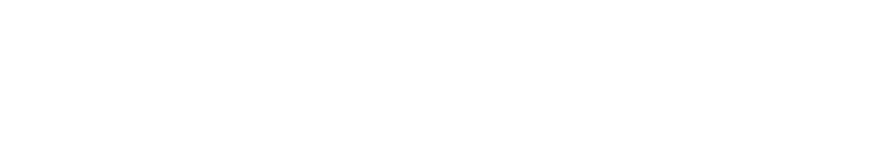
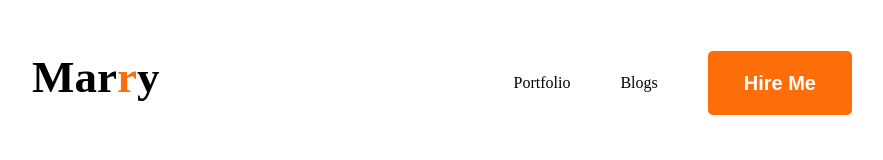
Before and after one commit to Hridoy-ii/project-portfolio, a plain HTML site: page index.html in a window 1280 px wide. Shown: the whole page, without its empty margins (198-1081 px from the left). Drawn offline with Linux system fonts and the light colour scheme.

Commit message:
nav bar updated

```diff
--- a/index.html
+++ b/index.html
@@ -6,8 +6,25 @@
     <meta name="viewport" content="width=device-width, initial-scale=1.0">
     <title>Portfolio</title>
     <link rel="stylesheet" href="styles/style.css">
+    <link rel="preconnect" href="https://fonts.googleapis.com">
+    <link rel="preconnect" href="https://fonts.gstatic.com" crossorigin>
+    <link
+        href="https://fonts.googleapis.com/css2?family=Open+Sans:ital,wght@0,400;0,500;0,600;0,700;0,800;1,400;1,500;1,600;1,700;1,800&family=Poppins:wght@400;600&display=swap"
+        rel="stylesheet">
 </head>
 <body>
+    <header>
+        <nav>
+            <h2 class="nav-title">Mar<span class="txt-primary">r</span>y</h2>
+            <ul>
+                <li>Portfolio</li>
+                <li>Blogs</li>
+                <li><button class="primary-bttn">Hire Me</button></li>
+            </ul>
+        </nav>
+        <div>
 
+        </div>
+    </header>
 </body>
 </html>
--- a/styles/style.css
+++ b/styles/style.css
@@ -0,0 +1,35 @@
+*{
+    margin: 0;
+    font-family: 'open Sans ' sans-serif;
+}
+.txt-primary {
+    color: #FD6E0A;
+}
+.primary-bttn {
+    border: 0;
+    background-color: #FD6E0A;
+    color: white;
+    height: 64px;
+    padding: 18px 36px;
+    border-radius: 5px;
+    font-size: 20px;
+    font-weight: 700;
+}
+/*header and navigation style*/
+nav {
+    display: flex;
+    justify-content: space-between;
+    margin: 51px 230px 226px;
+}
+.nav-title {
+    font-weight: 800;
+    font-size: 45px;
+}
+nav ul {
+    display: flex;
+    align-items: center;
+}
+nav li {
+    list-style: none;
+    margin-left: 50px;
+}
```
Also changed, not shown: 1 other file.
